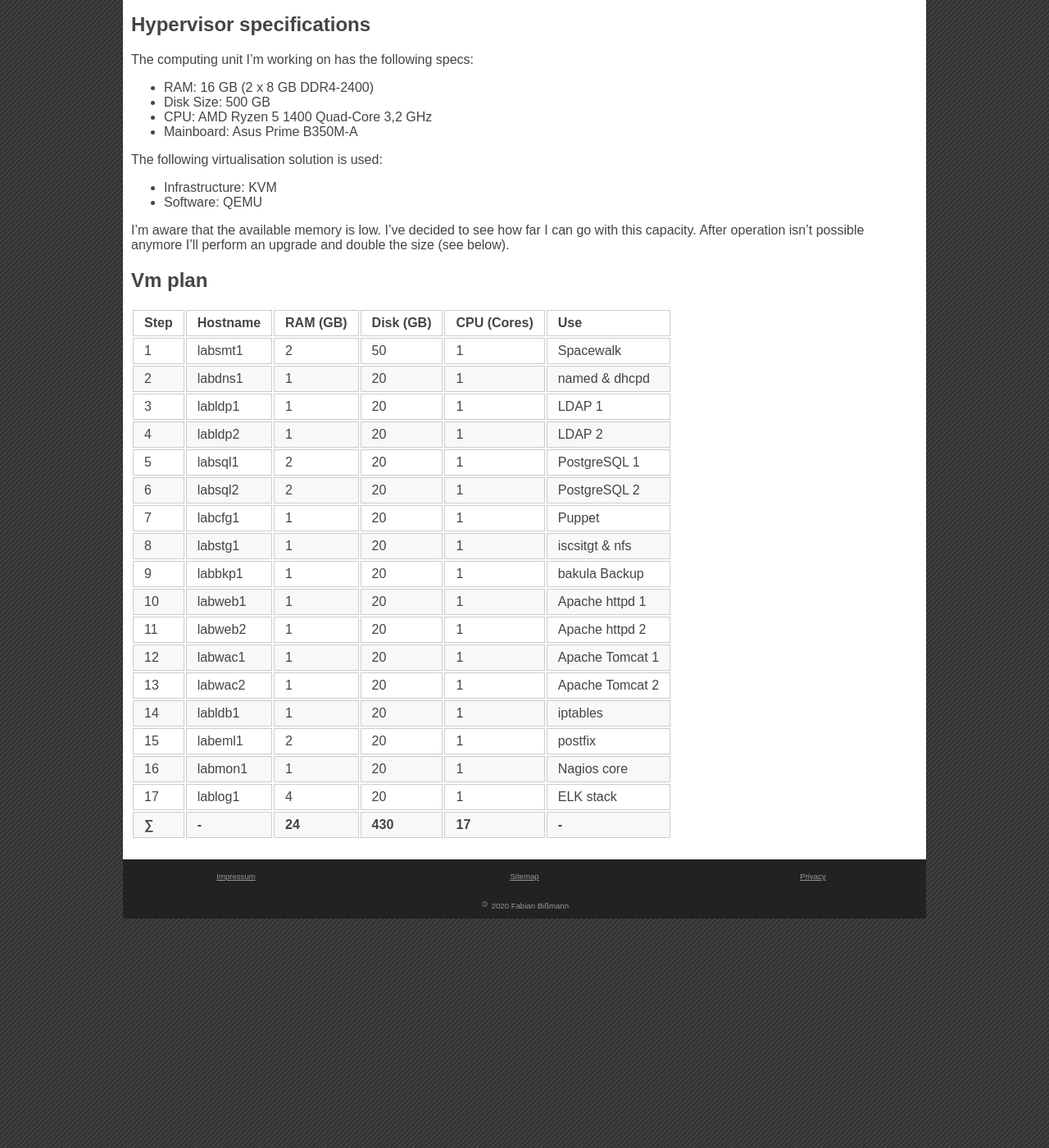
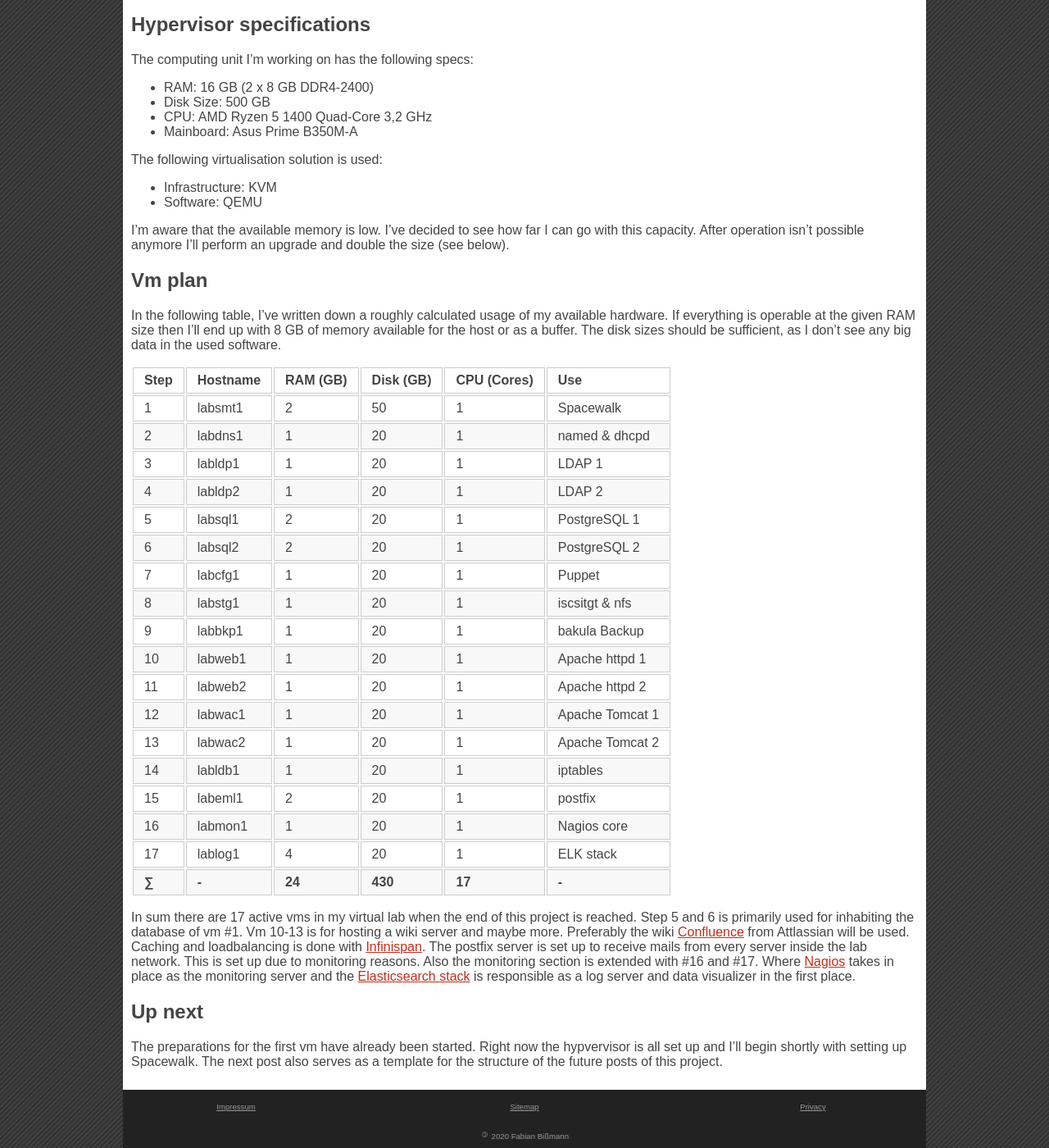
Before and after one commit to 1dollarsteak/1dollarsteak.github.io, a Jekyll site: the page built from _posts/2020-05-04-Creating-a-virtual-lab.md, in a window 1280 px wide and 1400 px high, scrolled down 677 px. Shown: the whole window at 82% size. Built offline with Jekyll 4.4.1, drawn with Linux system fonts in a browser that asks for light colours.

Commit message:
Finish vm resource plan and prepare for publish

```diff
--- a/_posts/2020-05-04-Creating-a-virtual-lab.md
+++ b/_posts/2020-05-04-Creating-a-virtual-lab.md
@@ -50,6 +50,11 @@
 upgrade and double the size (see below).
 
 ## Vm plan
+In the following table, I've written down a roughly calculated usage of my
+available hardware. If everything is operable at the given RAM size then I'll
+end up with 8 GB of memory available for the host or as a buffer.
+The disk sizes should be sufficient, as I don't see any big data in the used
+software.
 
 | Step | Hostname | RAM (GB) | Disk (GB) | CPU (Cores) | Use |
 | ---- | -------- | -------- | --------- | ----------- | ----------------- |
@@ -71,3 +76,22 @@
 | 16   | labmon1  | 1        | 20        | 1           | Nagios core       |
 | 17   | lablog1  | 4        | 20        | 1           | ELK stack         |
 | **&#8721;** | **-** | **24** | **430** | **17**      | **-**             |
+
+In sum there are 17 active vms in my virtual lab when the end of this project is
+reached. Step 5 and 6 is primarily used for inhabiting the database of vm #1.
+Vm 10-13 is for hosting a wiki server and maybe more. Preferably the wiki
+[Confluence](https://www.atlassian.com/software/confluence) from Attlassian will
+be used. Caching and loadbalancing is done with
+[Infinispan](https://infinispan.org/). The postfix server is set up to receive
+mails from every server inside the lab network. This is set up due to monitoring
+reasons. Also the monitoring section is extended with #16 and #17. Where
+[Nagios](https://www.nagios.com/products/nagios-core/) takes in place as the
+monitoring server and the
+[Elasticsearch stack](https://www.elastic.co/de/elastic-stack)
+is responsible as a log server and data visualizer in the first place.
+
+## Up next
+The preparations for the first vm have already been started. Right now the
+hypvervisor is all set up and I'll begin shortly with setting up Spacewalk. The
+next post also serves as a template for the structure of the future posts of
+this project.
```
Also changed, not shown: other parts of _posts/2020-05-04-Creating-a-virtual-lab.md (+1 -1 lines).
